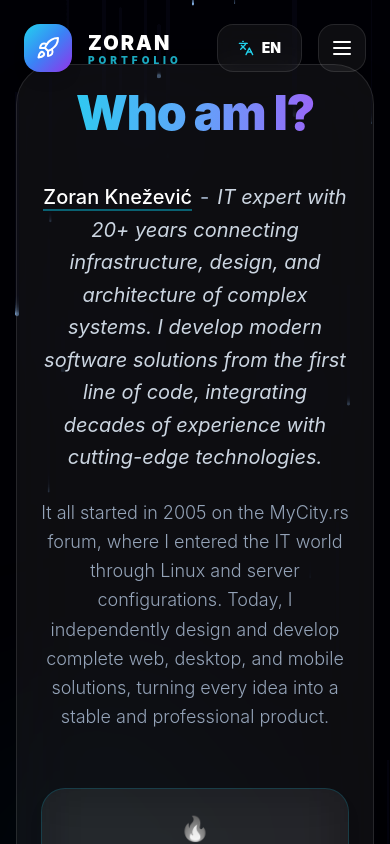
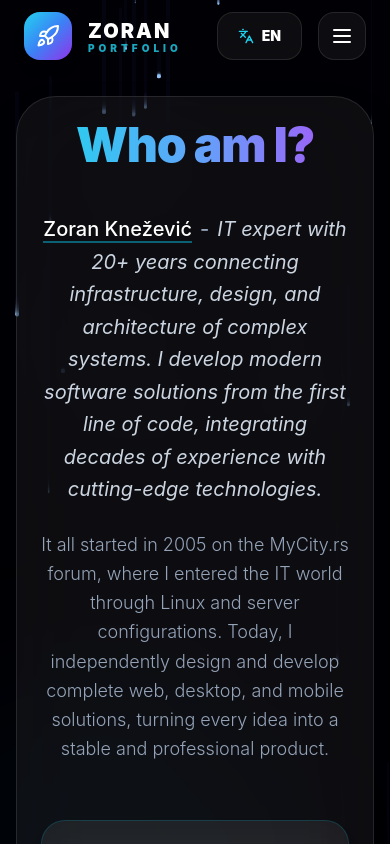
Before and after one commit to zoxknez/Portfolio, a React (Vite) app: page / in a window 390 px wide. Shown: the top 844 px of the page. Built offline with nearby package versions, Linux system fonts and the light colour scheme.

Commit message:
Optimize mobile navbar: hide on scroll down, show on scroll up + fix hero spacing

```diff
--- a/src/components/Hero.tsx
+++ b/src/components/Hero.tsx
@@ -34,7 +34,7 @@ export default function Hero({ onNavigate, isLoaded, sectionId }: HeroProps) {
   };
 
   return (
-    <section id={sectionId} className="min-h-screen flex items-center justify-center px-4 md:px-6 py-16 md:py-24 relative overflow-hidden">
+    <section id={sectionId} className="min-h-screen flex items-center justify-center px-4 md:px-6 pt-24 pb-12 md:py-24 relative overflow-hidden">
       {/* Decorative Background Elements */}
       <div className="absolute top-1/4 -left-20 w-80 h-80 bg-cyan-500/10 rounded-full blur-[120px] -z-10 animate-pulse" />
       <div className="absolute bottom-1/4 -right-20 w-80 h-80 bg-purple-500/10 rounded-full blur-[120px] -z-10 animate-pulse" />
--- a/src/components/Nav.tsx
+++ b/src/components/Nav.tsx
@@ -14,6 +14,8 @@ export default function Nav({ sections, activeSection, onNavigate }: NavProps) {
   const [scrollProgress, setScrollProgress] = useState(0);
   const [isScrolled, setIsScrolled] = useState(false);
   const [isMobileMenuOpen, setIsMobileMenuOpen] = useState(false);
+  const [isNavVisible, setIsNavVisible] = useState(true);
+  const [lastScrollY, setLastScrollY] = useState(0);
 
   useEffect(() => {
     const handleScroll = () => {
@@ -23,11 +25,21 @@ export default function Nav({ sections, activeSection, onNavigate }: NavProps) {
       const progress = (scrolled / documentHeight) * 100;
       setScrollProgress(progress);
       setIsScrolled(scrolled > 50);
+
+      // Hide/show navbar based on scroll direction
+      if (scrolled > lastScrollY && scrolled > 100) {
+        // Scrolling down & past threshold - hide navbar
+        setIsNavVisible(false);
+      } else {
+        // Scrolling up - show navbar
+        setIsNavVisible(true);
+      }
+      setLastScrollY(scrolled);
     };
 
-    window.addEventListener('scroll', handleScroll);
+    window.addEventListener('scroll', handleScroll, { passive: true });
     return () => window.removeEventListener('scroll', handleScroll);
-  }, []);
+  }, [lastScrollY]);
 
   const handleClick = (event: MouseEvent<HTMLAnchorElement>, sectionId?: string) => {
     event.preventDefault();
@@ -39,8 +51,8 @@ export default function Nav({ sections, activeSection, onNavigate }: NavProps) {
 
   return (
     <>
-      <nav className={`fixed top-0 left-0 right-0 z-50 transition-all duration-500 ${isScrolled ? 'py-3 bg-slate-950/80 backdrop-blur-2xl border-b border-white/5 shadow-2xl' : 'py-6'
-        }`}>
+      <nav className={`fixed top-0 left-0 right-0 z-50 transition-all duration-500 ${isScrolled ? 'py-2 md:py-3 bg-slate-950/95 backdrop-blur-2xl border-b border-white/5 shadow-2xl' : 'py-3 md:py-6'
+        } ${!isNavVisible && !isMobileMenuOpen ? '-translate-y-full' : 'translate-y-0'}`}>
         {/* Scroll Progress Bar */}
         <motion.div
           className="absolute bottom-0 left-0 h-[2px] bg-gradient-to-r from-cyan-400 via-blue-500 to-purple-600 z-[60]"
```
